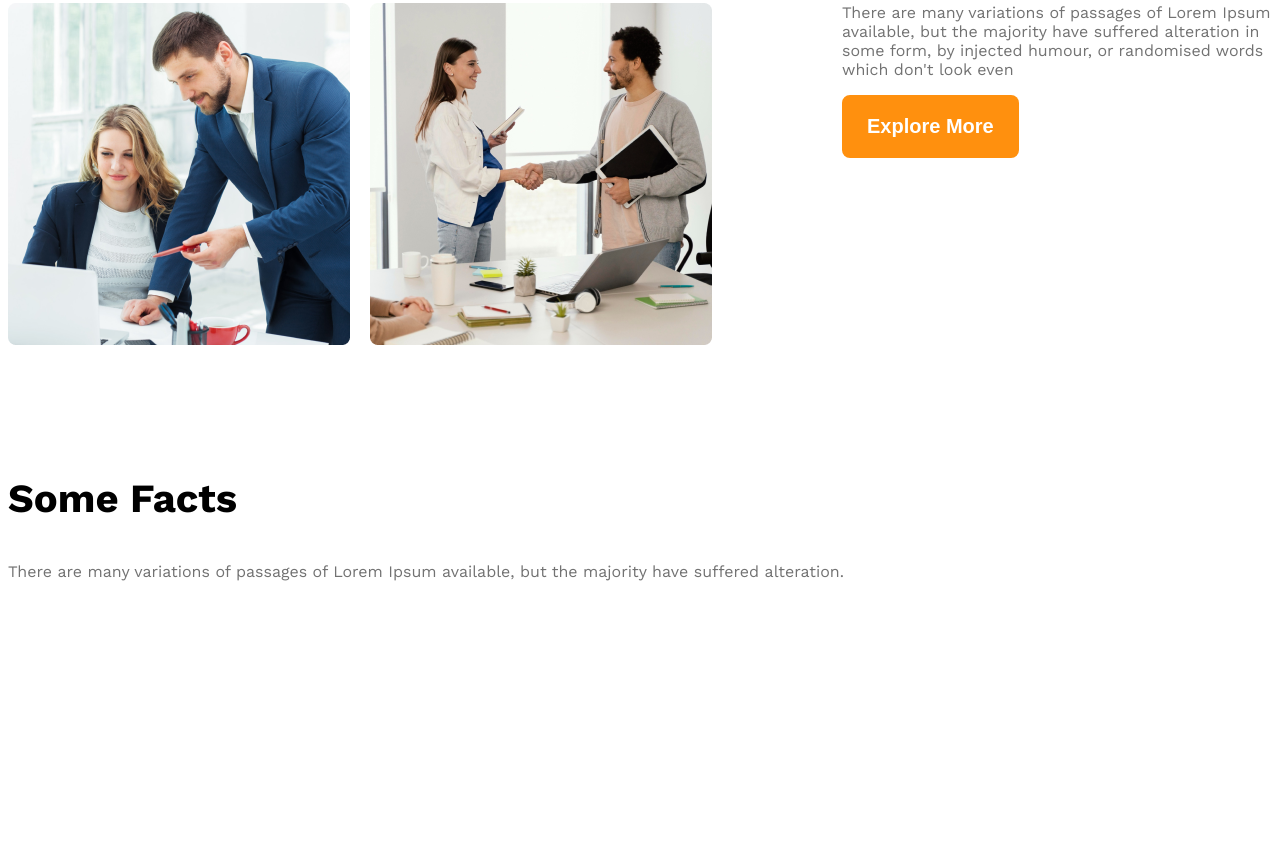
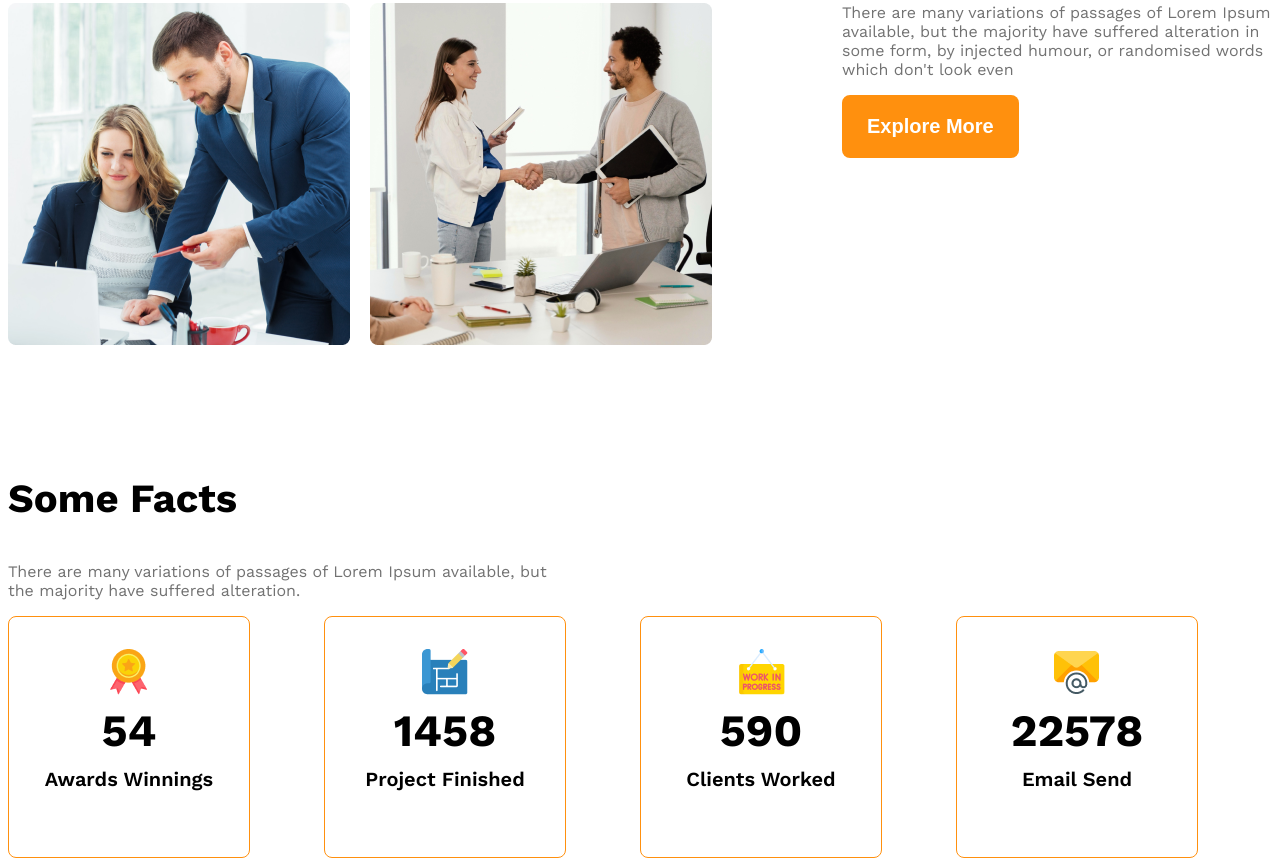
Before and after one commit to shahadothossainlinkon/g3-architects-resources-website, a plain HTML site: page index.html in a window 1280 px wide. Shown: the part 1673-2539 px from the top of the page. Before the commit the page ends 2270 px from the top, so only its background shows below. Drawn offline with nearby package versions, Linux system fonts and the light colour scheme.

```diff
--- a/index.html
+++ b/index.html
@@ -1,11 +1,13 @@
 <!DOCTYPE html>
 <html lang="en">
+
 <head>
     <meta charset="UTF-8">
     <meta name="viewport" content="width=device-width, initial-scale=1.0">
     <title>Architects</title>
     <link rel="stylesheet" href="styles/architects.css">
 </head>
+
 <body class="work-sans-font">
     <header class="bg-light">
         <nav class="navbar display-flex">
@@ -22,7 +24,9 @@
         <div class="banner">
             <div class="banner-content">
                 <h1 class="banner-title">Brand New Group of Architects</h1>
-            <p class="banner-description">There are many variations of passages of Lorem Ipsum available, but the majority have suffered alteration in some form, by injected humour, or randomised words which don't look even</p>
+                <p class="banner-description">There are many variations of passages of Lorem Ipsum available, but the
+                    majority have suffered alteration in some form, by injected humour, or randomised words which don't
+                    look even</p>
                 <button class="btn-primary">Explore More</button>
             </div>
             <img class="banner-image" src="images/banner.png" alt="">
@@ -38,8 +42,11 @@
                 <img src="images/team4.png" alt="">
             </div>
             <div class="our-features">
-                <h3 class="section-title"><span id="quick-list" class="text-light-gray">Quick list</span> <span>of Our</span> <span class="text-primary">Features</span></h3>
-                <p class="features-description text-light-gray">There are many variations of passages of Lorem Ipsum available, but the majority have suffered alteration in some form, by injected humour, or randomised words which don't look even</p>
+                <h3 class="section-title"><span id="quick-list" class="text-light-gray">Quick list</span> <span>of
+                        Our</span> <span class="text-primary">Features</span></h3>
+                <p class="features-description text-light-gray">There are many variations of passages of Lorem Ipsum
+                    available, but the majority have suffered alteration in some form, by injected humour, or randomised
+                    words which don't look even</p>
                 <button class="btn-primary">Explore More</button>
             </div>
         </section>
@@ -50,12 +57,45 @@
         <!-- Some facts -->
         <section class="some-facts">
             <h3 class="section-title">Some Facts</h3>
-            <p class="text-light-gray">There are many variations of passages of Lorem Ipsum available, but the majority have suffered alteration.</p>
+            <p class="text-light-gray fact-description">There are many variations of passages of Lorem Ipsum available, but the majority
+                have suffered alteration.</p>
+            <div class="facts-container">
+                <!-- .fact-card*4>img.fact-icon+h4.fact-number+h5.fact-name -->
+                <div class="fact-card display-flex">
+                    <div>
+                        <img src="images/icons/ribon.png" alt="" class="fact-icon">
+                        <h4 class="fact-number">54</h4>
+                        <h5 class="fact-name">Awards Winnings</h5>
+                    </div>
+                </div>
+                <div class="fact-card display-flex">
+                    <div>
+                        <img src="images/icons/projects.png" alt="" class="fact-icon">
+                        <h4 class="fact-number">1458</h4>
+                        <h5 class="fact-name">Project Finished</h5>
+                    </div>
+                </div>
+                <div class="fact-card display-flex">
+                    <div>
+                        <img src="images/icons/customers.png" alt="" class="fact-icon">
+                        <h4 class="fact-number">590</h4>
+                        <h5 class="fact-name">Clients Worked</h5>
+                    </div>
+                </div>
+                <div class="fact-card display-flex">
+                    <div>
+                        <img src="images/icons/email.png" alt="" class="fact-icon">
+                        <h4 class="fact-number">22578</h4>
+                        <h5 class="fact-name">Email Send</h5>
+                    </div>
+                </div>
 
+            </div>
         </section>
     </main>
     <footer>
 
     </footer>
 </body>
+
 </html>
--- a/styles/architects.css
+++ b/styles/architects.css
@@ -121,6 +121,38 @@
     font-weight: 500;
 }
 
+/* Some facts related styles */
+.facts-container{
+    display: grid;
+    grid-template-columns: repeat(4, 1fr);
+}
+.fact-card{
+    border: 1px solid #FF900E;
+    width: 240px;
+    height: 240px;
+    border-radius: 8px;
+    text-align: center;
+    justify-content: center;
+    align-items: center;
+}
+
+.fact-number{
+    font-size: 2.8rem;
+    font-weight: 700;
+    margin-top: 5px;
+    margin-bottom: 10px;
+}
+
+.fact-name{
+    font-size: 1.25rem;
+    font-weight: 600;
+    margin-top: 10px;
+}
+
+.fact-description{
+    max-width: 540px;
+}
+
 /* small size device */
 @media screen and (max-width: 576px) {
     .navbar,
```
Lines whose indentation alone changed are shown as unchanged.
